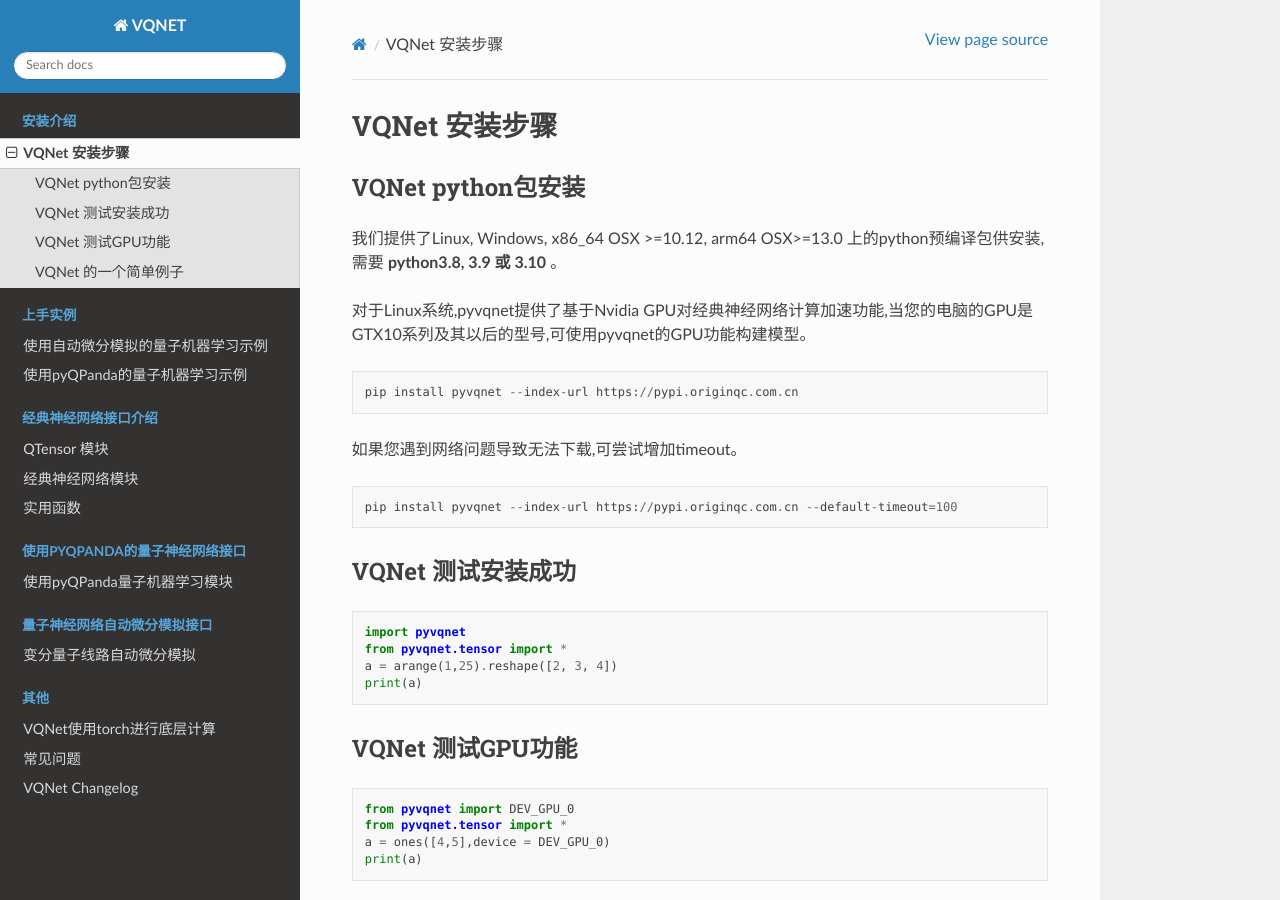
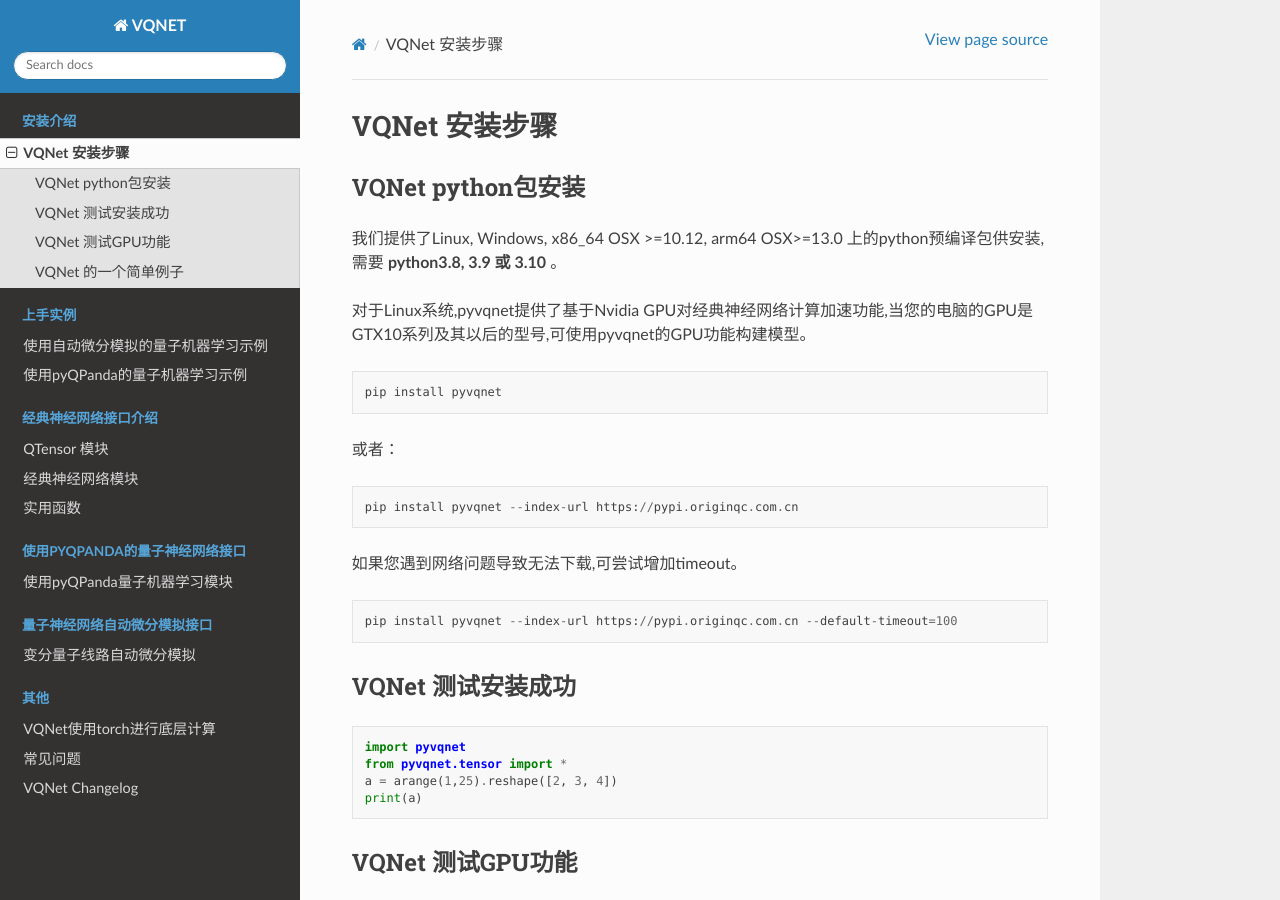
Before and after one commit to OriginQ/VQNET2.0-tutorial, a Sphinx documentation site: the page built from source/rst/install.rst, in a window 1280 px wide and 900 px high. Built offline with Sphinx 7.4.7 and the Read the Docs theme 3.1.0, drawn with Linux system fonts in a browser that asks for light colours.

Commit message:
[ref] add pip install pyvqnet

```diff
--- a/source/rst/install.rst
+++ b/source/rst/install.rst
@@ -8,6 +8,11 @@
 
 对于Linux系统,pyvqnet提供了基于Nvidia GPU对经典神经网络计算加速功能,当您的电脑的GPU是GTX10系列及其以后的型号,可使用pyvqnet的GPU功能构建模型。
 
+.. code-block::
+
+    pip install pyvqnet
+
+或者：
 
 .. code-block::
 
```
